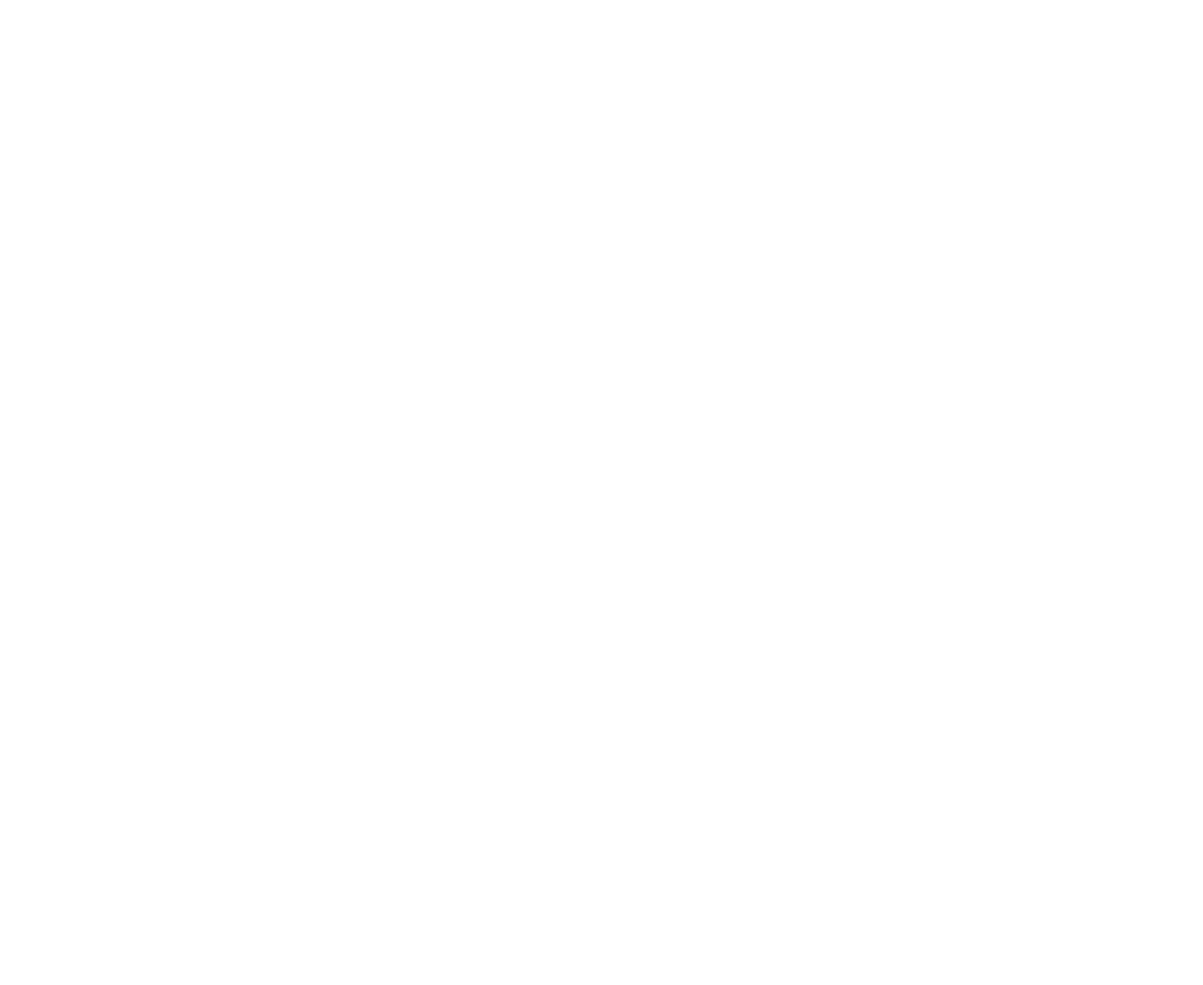
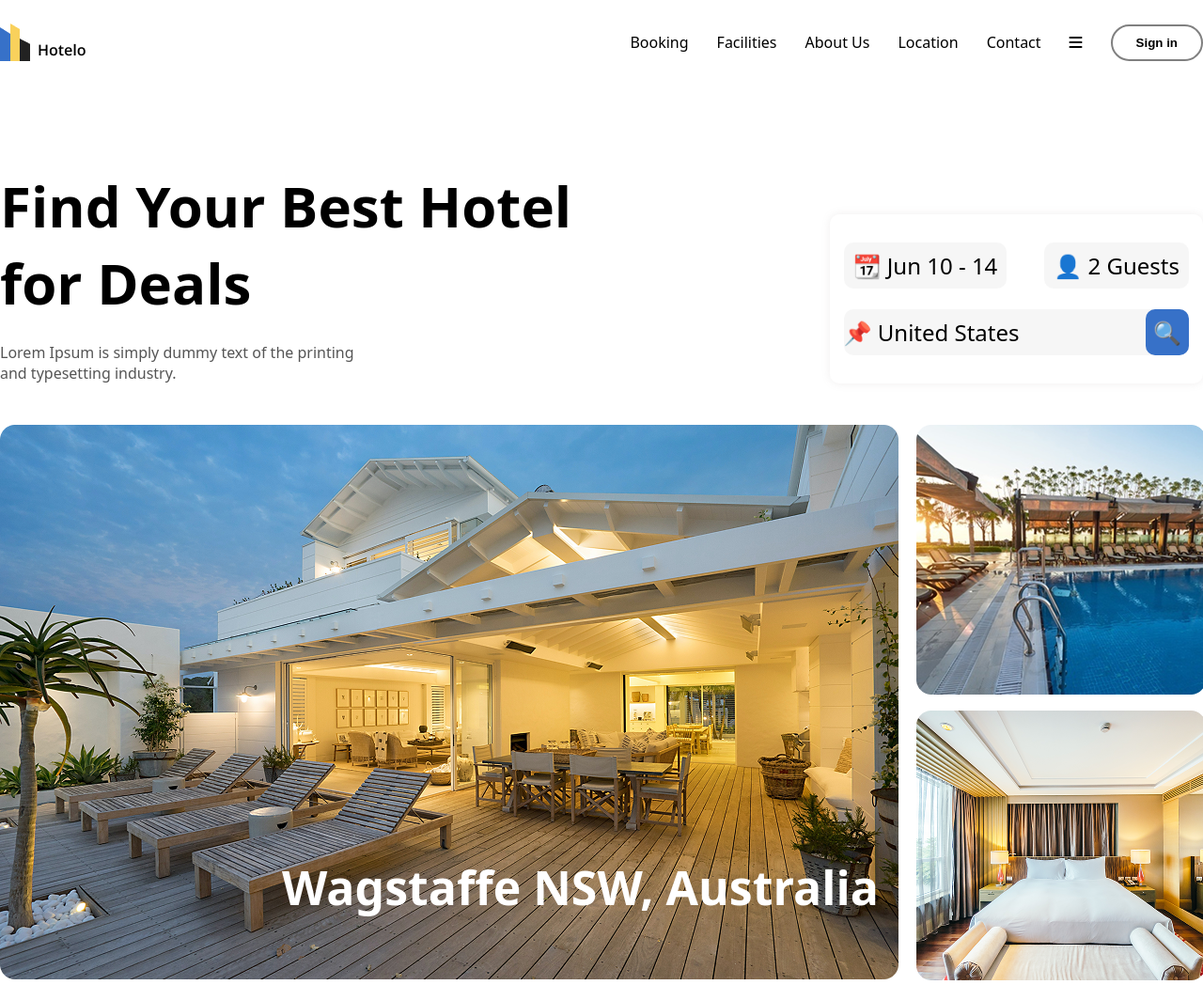
Before and after one commit to arion1986/day_1.2, a plain HTML site: page index.html in a window 1280 px wide. Shown: the whole page at 94% size. Before the commit the page ends 800 px from the top, so only its background shows below. Drawn offline with Linux system fonts and the light colour scheme.

Commit message:
second commit

```diff
--- a/index.html
+++ b/index.html
@@ -5,8 +5,57 @@
     <meta name="viewport" content="width=device-width, initial-scale=1.0">
     <title>Document</title>
     <link rel="stylesheet" href="./style.css">
+    <link rel="stylesheet" href="https://cdnjs.cloudflare.com/ajax/libs/font-awesome/6.7.2/css/all.min.css">
 </head>
 <body>
+    <header class="dv1">
+        <img src="./logo.png" alt="">
+        <div class="dv2">
+        <div class="dv3">
+            <p>Booking</p>
+            <p>Facilities</p>
+            <p>About Us</p>
+            <p>Location</p>
+            <p>Contact</p>
+        </div>
+        <i class="fa-solid fa-bars"></i>
+        <button class="bt">Sign in</button>
+      </div>
+    </header>
+
+    <br><br><br><br>
+
+    <section class="dv4">
+        <div>
+        <h1 class="h1">Find Your Best Hotel <br> for Deals</h1><br>
+        <p class="p1">Lorem Ipsum is simply dummy text of the printing <br> and typesetting industry.</p>
+        </div>
+        <div class="dv7">
+            <div class="dv5">
+            <h2 class="h2">📆 Jun 10 - 14</h2>
+            <h2 class="h2">👤 2 Guests</h2>
+           </div><br>
+           <div class="dv6">
+           <h2 style="font-weight: 400;">📌 United States</h2>
+           <h2 class="h3">🔍</h2>
+          </div>
+        </div>
+    </section>
+
+
+    <br><br>
+
+
+    <section class="dv8">
+        <div>
+            <img src="./Image.png" alt="">
+            <h1 style="color: #ffffff;" class="h1 h4">Wagstaffe NSW, Australia</h1>
+        </div>
+        <div>
+            <img style="margin-bottom: 12px;" src="./Image (1).png" alt="">
+            <img src="./Image (2).png" alt="">
+        </div>
+    </section>
 
 </body>
 </html>
--- a/style.css
+++ b/style.css
@@ -0,0 +1,87 @@
+*{
+    margin: 0;
+}
+body{
+    font-family: system-ui, -apple-system, BlinkMacSystemFont, 'Segoe UI', Roboto, Oxygen, Ubuntu, Cantarell, 'Open Sans', 'Helvetica Neue', sans-serif;
+}
+.dv1{
+    display: flex;
+    align-items: center;
+    max-width: 1280px;
+    margin: auto;
+    justify-content: space-between;
+    padding: 25px 0px;
+}
+.dv2{
+    display: flex;
+    align-items: center;
+    gap: 30px;
+}
+.dv3{
+    display: flex;
+    gap: 30px;
+}
+.bt{
+    border: none;
+    background-color: white;
+    border: 2px solid gray;
+    padding: 10px 25px;
+    border-radius: 30px;
+    font-weight: 600;
+}
+.h1{
+    font-size: 60px;
+    font-weight: 600;
+}
+.p1{
+    color: #555555;
+}
+.dv4{
+    display: flex;
+    align-items: end;
+    max-width: 1280px;
+    margin: auto;
+    justify-content: space-between;
+
+}
+.dv5{
+    display: flex;
+    gap: 40px;
+
+}
+.dv6{
+    display: flex;
+    background-color:#f6f6f6ed;
+    justify-content: space-between;
+    align-items: center;
+    border-radius: 10px;
+}
+.dv7{
+   box-shadow: 0px 0px 10px #efededed;
+   padding: 30px 15px;
+   border-radius: 10px;
+}
+.h2{
+    background-color: #f6f6f6ed;
+    padding: 8px 10px;
+    border-radius: 10px;
+    font-weight: 400;
+
+}
+.h3{
+    background-color: #3771C8;
+    padding: 8px;
+    border-radius: 10px;
+}
+.dv8{
+    display: flex;
+    max-width: 1280px;
+    margin: auto;
+    gap: 19px;
+}
+.h4{
+    position: absolute;
+    top: 910px;
+    font-size: 50px;
+    left: 300px;
+}
```
Also changed, not shown: Image (1).png (added), Image (2).png (added), Image.png (added), logo.png (added).
